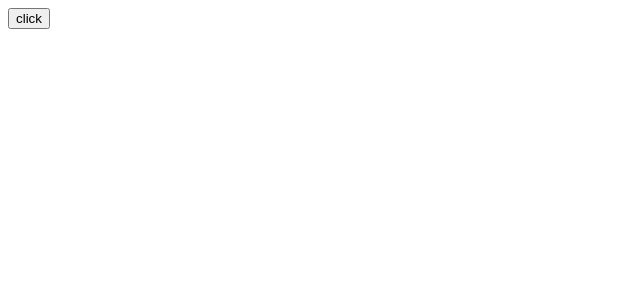
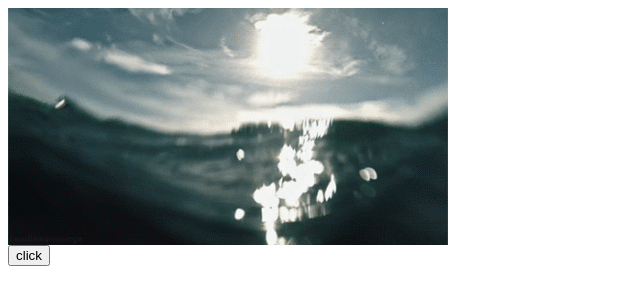
Before and after one commit to jiaoyang623/jiaoyang623.github.io, a plain HTML site: page alpha/index.html in a window 1280 px wide. Shown: the whole page, without its empty margins (0-640 px from the left). Drawn offline with Linux system fonts and the light colour scheme.

Commit message:
modified:   index.html

```diff
--- a/alpha/index.html
+++ b/alpha/index.html
@@ -11,6 +11,8 @@ function show(){
 </head>
 <body>
 
+<img src="sea.gif" />
+<br />
 <input type="button" onclick="show();" value="click"/>
 
 </body>
```
